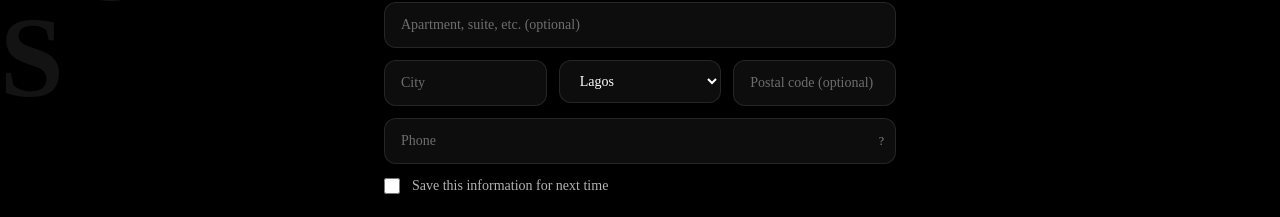
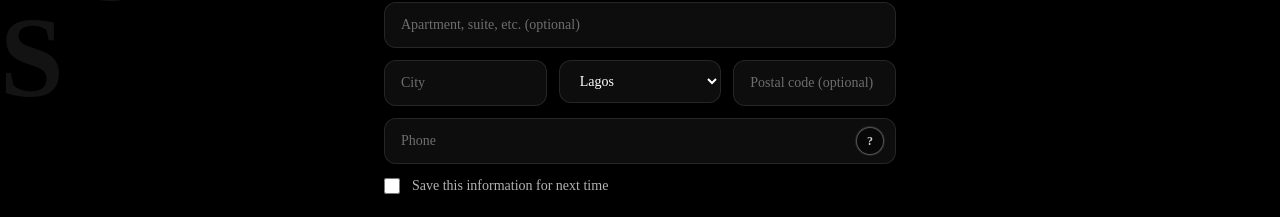
Before and after one commit to d4mie/Laglivin, a Next.js app: page /checkout in a window 1280 px wide. Shown: the part 701-918 px from the top of the page. Built offline with nearby package versions, Linux system fonts and the light colour scheme.

Commit message:
question mark scroll

```diff
--- a/components/CheckoutForm.js
+++ b/components/CheckoutForm.js
@@ -1,7 +1,7 @@
 "use client";
 
 import Link from "next/link";
-import { useMemo, useState } from "react";
+import { useEffect, useMemo, useRef, useState } from "react";
 import { useCart } from "./CartContext";
 
 function formatNaira(value) {
@@ -20,7 +20,14 @@ function isBlank(value) {
   return !String(value ?? "").trim();
 }
 
-function Input({ label, type = "text", placeholder, rightSlot, ...props }) {
+function Input({
+  label,
+  type = "text",
+  placeholder,
+  rightSlot,
+  rightSlotInteractive = false,
+  ...props
+}) {
   return (
     <label className="block">
       <span className="sr-only">{label}</span>
@@ -32,12 +39,51 @@ function Input({ label, type = "text", placeholder, rightSlot, ...props }) {
           {...props}
         />
         {rightSlot ? (
-          <div className="pointer-events-none absolute right-3 top-1/2 -translate-y-1/2 text-white/50">
+          <div
+            className={`absolute right-3 top-1/2 -translate-y-1/2 text-white/50 ${
+              rightSlotInteractive ? "pointer-events-auto" : "pointer-events-none"
+            }`}
+          >
             {rightSlot}
           </div>
         ) : null}
       </div>
     </label>
+  );
+}
+
+function HelpPopover({
+  open,
+  text = "In case we need to contact you about your order",
+}) {
+  if (!open) return null;
+  return (
+    <div className="absolute right-0 top-full z-20 mt-2 w-64 rounded-2xl bg-white px-4 py-3 text-sm font-semibold text-black shadow-xl ring-1 ring-black/10">
+      {text}
+    </div>
+  );
+}
+
+function PhoneHelpIcon({ open, onOpen, onHoverChange }) {
+  return (
+    <div className="relative">
+      <button
+        type="button"
+        aria-label="Why we need your phone number"
+        onMouseEnter={() => onHoverChange?.(true)}
+        onMouseLeave={() => onHoverChange?.(false)}
+        onPointerEnter={() => onHoverChange?.(true)}
+        onPointerLeave={() => onHoverChange?.(false)}
+        onWheel={(e) => {
+          // Only open on scroll over the icon (per UX request)
+          onOpen();
+        }}
+        className="flex h-7 w-7 items-center justify-center rounded-full border border-white/30 bg-black/40 text-xs font-semibold text-white/80 shadow-sm ring-1 ring-white/10 transition hover:border-white/40 hover:bg-black/50 hover:text-white"
+      >
+        ?
+      </button>
+      <HelpPopover open={open} />
+    </div>
   );
 }
 
@@ -119,6 +165,14 @@ export default function CheckoutForm() {
   const [billingPhone, setBillingPhone] = useState("");
   const [isPaying, setIsPaying] = useState(false);
   const [payError, setPayError] = useState("");
+  const [showPhoneHelp, setShowPhoneHelp] = useState(false);
+  const [showBillingPhoneHelp, setShowBillingPhoneHelp] = useState(false);
+  const [isPhoneHelpHover, setIsPhoneHelpHover] = useState(false);
+  const [isBillingPhoneHelpHover, setIsBillingPhoneHelpHover] = useState(false);
+  const phoneHelpTimerRef = useRef(null);
+  const billingPhoneHelpTimerRef = useRef(null);
+  const phoneHelpLastOpenRef = useRef(0);
+  const billingPhoneHelpLastOpenRef = useRef(0);
 
   const subtotalNaira = useMemo(() => {
     return items.reduce(
@@ -181,6 +235,41 @@ export default function CheckoutForm() {
     !isPaying &&
     totalNaira > 0 &&
     missingRequiredFields.length === 0;
+
+  const openPhoneHelp = () => {
+    const now = Date.now();
+    if (now - phoneHelpLastOpenRef.current < 250) return;
+    phoneHelpLastOpenRef.current = now;
+    setShowPhoneHelp(true);
+    if (phoneHelpTimerRef.current) window.clearTimeout(phoneHelpTimerRef.current);
+    phoneHelpTimerRef.current = window.setTimeout(
+      () => setShowPhoneHelp(false),
+      2500
+    );
+  };
+
+  const openBillingPhoneHelp = () => {
+    const now = Date.now();
+    if (now - billingPhoneHelpLastOpenRef.current < 250) return;
+    billingPhoneHelpLastOpenRef.current = now;
+    setShowBillingPhoneHelp(true);
+    if (billingPhoneHelpTimerRef.current)
+      window.clearTimeout(billingPhoneHelpTimerRef.current);
+    billingPhoneHelpTimerRef.current = window.setTimeout(
+      () => setShowBillingPhoneHelp(false),
+      2500
+    );
+  };
+
+  useEffect(() => {
+    const onWheel = () => {
+      // If the user is scrolling while hovering the "?" icon, show the helper.
+      if (isPhoneHelpHover) openPhoneHelp();
+      if (isBillingPhoneHelpHover) openBillingPhoneHelp();
+    };
+    window.addEventListener("wheel", onWheel, { passive: true });
+    return () => window.removeEventListener("wheel", onWheel);
+  }, [isPhoneHelpHover, isBillingPhoneHelpHover]);
 
   const onPayNow = async () => {
     setPayError("");
@@ -512,10 +601,13 @@ export default function CheckoutForm() {
             value={phone}
             onChange={(e) => setPhone(e.target.value)}
             required
+            rightSlotInteractive
             rightSlot={
-              <div className="flex items-center gap-2">
-                <span className="text-xs text-white/50">?</span>
-              </div>
+              <PhoneHelpIcon
+                open={showPhoneHelp}
+                onOpen={openPhoneHelp}
+                onHoverChange={setIsPhoneHelpHover}
+              />
             }
           />
 
@@ -684,10 +776,13 @@ export default function CheckoutForm() {
               value={billingPhone}
               onChange={(e) => setBillingPhone(e.target.value)}
               required
+              rightSlotInteractive
               rightSlot={
-                <div className="flex items-center gap-2">
-                  <span className="text-xs text-white/50">?</span>
-                </div>
+                <PhoneHelpIcon
+                  open={showBillingPhoneHelp}
+                  onOpen={openBillingPhoneHelp}
+                  onHoverChange={setIsBillingPhoneHelpHover}
+                />
               }
             />
           </div>
```
